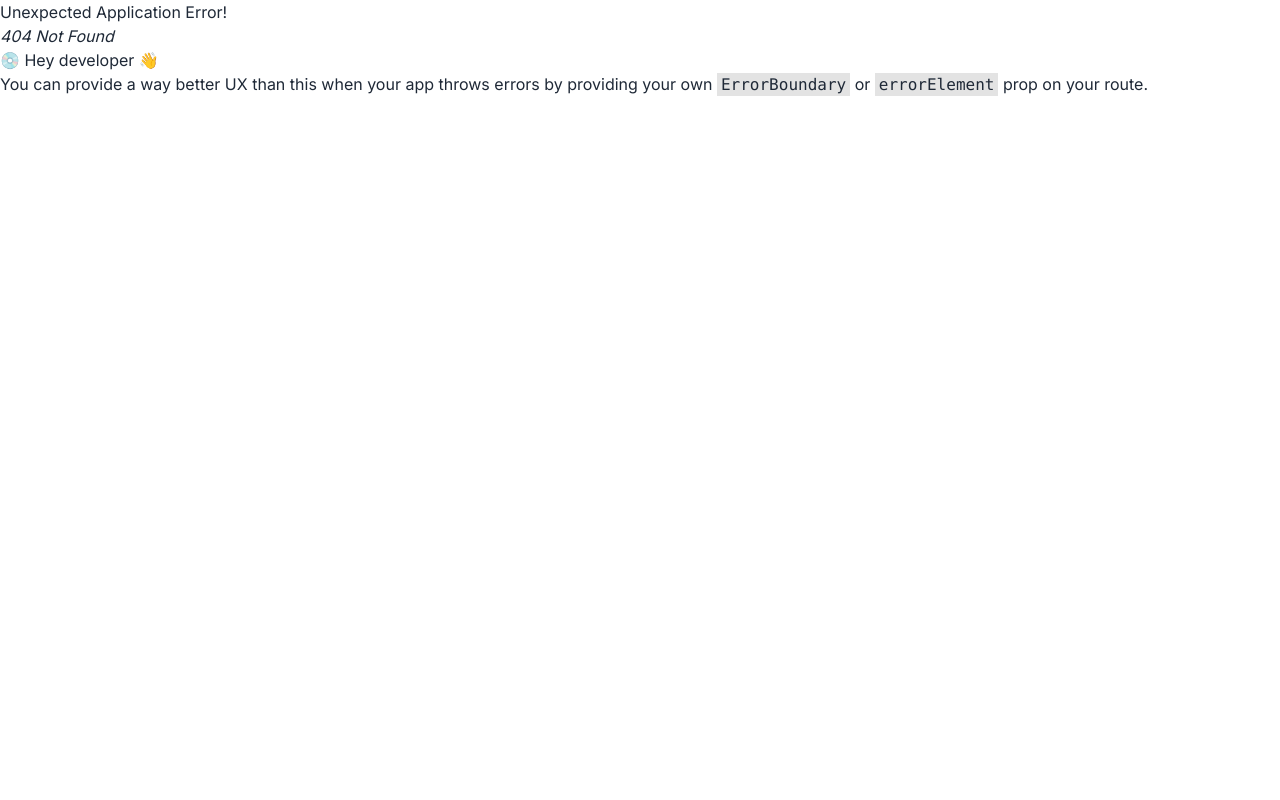
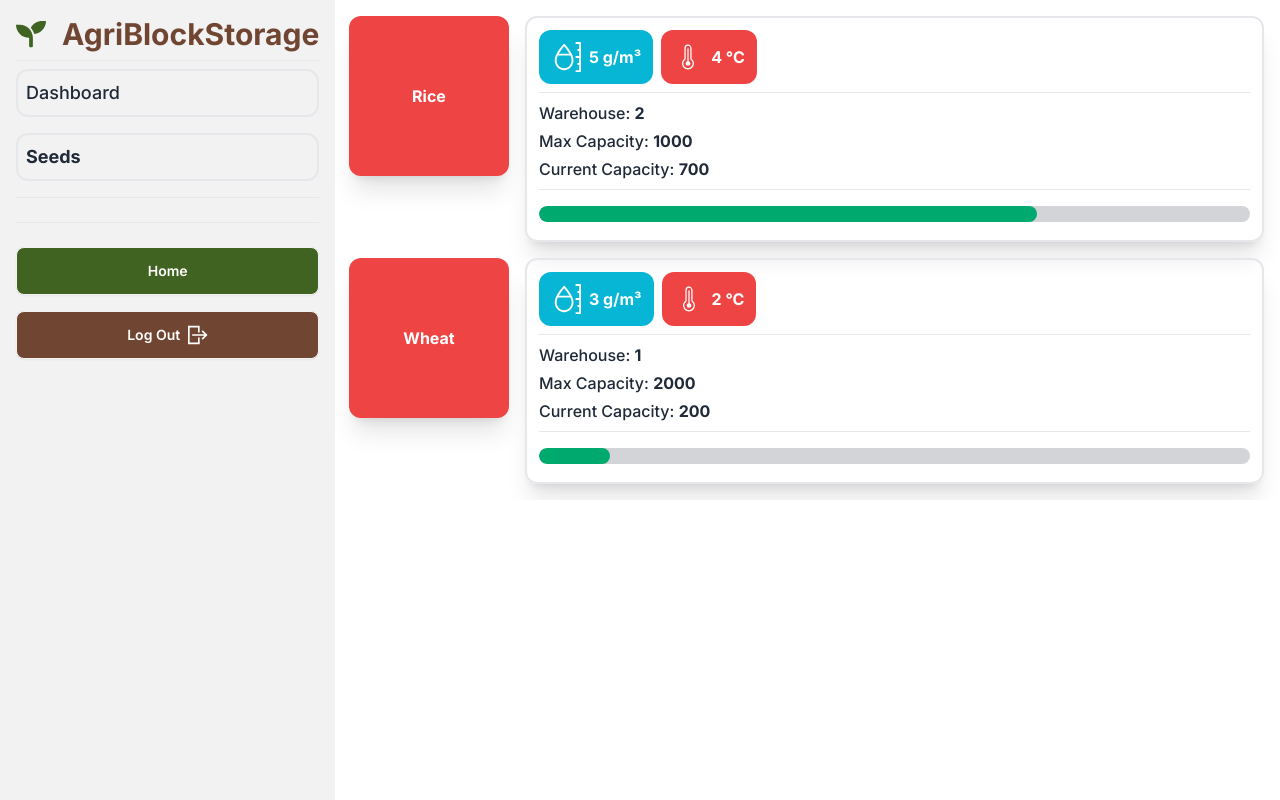
Before and after one commit to ShakeefAhmedRakin/AgriBlockStorage, a React (Vite) app: page /seeds in a window 1280 px wide. Before the commit this address had no page. Built offline with nearby package versions, Linux system fonts and the light colour scheme.

Commit message:
Completed seeds cards.

```diff
--- a/src/Root.jsx
+++ b/src/Root.jsx
@@ -26,7 +26,7 @@ const Root = () => {
               <span className="text-xs">Menu</span>
               <TbLayoutSidebarLeftExpandFilled />
             </label>
-            <div className="p-2 md:p-4 md:h-full ml-0 md:ml-[321px]">
+            <div className="p-2 md:p-4 md:h-full ml-0 md:ml-[333px]">
               <hr className="mt-[54px] block md:hidden" />
               <Outlet></Outlet>
             </div>
@@ -37,7 +37,7 @@ const Root = () => {
               aria-label="close sidebar"
               className="drawer-overlay"
             ></label>
-            <ul className="menu h-full p-4 w-80 bg-base-200 text-base-content fixed">
+            <ul className="menu h-full p-4 w-82 bg-base-200 text-base-content fixed">
               {/* Sidebar content here */}
               <div className="flex justify-between items-center gap-2">
                 <div className="text-secondary flex items-center gap-4">
@@ -57,27 +57,26 @@ const Root = () => {
               <div className="flex flex-col text-lg font-heading font-medium gap-4">
                 {/* SHARED ROUTE */}
                 <NavLink
-                  to={"/dashboard/"}
+                  to={"/"}
                   onClick={closeSidebar}
                   className={`p-2 w-full border-2 hover:underline rounded-xl ${
-                    location.pathname === "/dashboard" ? "text-primary" : ""
-                  } ${
-                    location.pathname === "/dashboard/" ? "text-primary" : ""
-                  } `}
+                    location.pathname === "/" ? "text-primary font-bold" : ""
+                  } ${location.pathname === "/test" ? "" : ""} `}
                 >
                   <li>Dashboard</li>
                 </NavLink>
                 <NavLink
-                  to={"/dashboard/profile"}
+                  to={"/seeds"}
                   onClick={closeSidebar}
                   className={`p-2 w-full border-2 hover:underline rounded-xl ${
-                    location.pathname === "/dashboard/profile"
-                      ? "text-primary"
+                    location.pathname === "/seeds"
+                      ? "text-primary font-bold"
                       : ""
-                  }`}
+                  } ${location.pathname === "/test" ? "" : ""} `}
                 >
-                  <li>My Profile</li>
+                  <li>Seeds</li>
                 </NavLink>
+
                 <hr />
 
                 <hr className="my-2" />
--- a/src/components/Inventory.jsx
+++ /dev/null
@@ -1,9 +0,0 @@
-const Inventory = () => {
-  return (
-    <>
-      <h1>Inventory</h1>
-    </>
-  );
-};
-
-export default Inventory;
--- /dev/null
+++ b/src/components/Seeds.jsx
@@ -0,0 +1,84 @@
+import { BsMoisture } from "react-icons/bs";
+import { CiTempHigh } from "react-icons/ci";
+
+const Seeds = () => {
+  let seedsItems = [
+    {
+      id: 1,
+      name: "Rice",
+      temperature: 4,
+      moisture: 5,
+      volume: 700,
+      capacity: 1000,
+      warehouse: 2,
+    },
+    {
+      id: 2,
+      name: "Wheat",
+      temperature: 2,
+      moisture: 3,
+      volume: 200,
+      capacity: 2000,
+      warehouse: 1,
+    },
+  ];
+
+  const calcFullness = (vol, cap) => {
+    return (parseInt(vol / cap) * 100).toString();
+  };
+
+  let history = [];
+  console.log(parseInt((700 / 1500) * 100));
+  return (
+    <>
+      {/* CONTAINER */}
+      <div className="space-y-4">
+        {/* DATAS */}
+        {seedsItems.map((item) => (
+          <div className="flex gap-4" key={item.id}>
+            <div className=" bg-red-500 text-white font-bold flex items-center justify-center h-40 aspect-square shadow-xl rounded-xl">
+              {item.name}
+            </div>
+            <div className="flex-1 border-2 rounded-xl shadow-xl p-3">
+              {/* SENSOR DATA */}
+              <div className="flex items-center gap-2">
+                <div className="bg-cyan-500 text-white font-bold p-3 flex items-center gap-2 rounded-xl">
+                  <BsMoisture className="text-3xl"></BsMoisture>
+                  <span>{item.moisture} g/m³</span>
+                </div>
+                <div className="bg-red-500 text-white font-bold p-3 flex items-center gap-2 rounded-xl">
+                  <CiTempHigh className="text-3xl"></CiTempHigh>
+                  <span>{item.temperature} °C</span>
+                </div>
+              </div>
+              <hr className="my-2" />
+              {/* INFORMATION */}
+              <div className="">
+                <h1 className="my-1 font-medium">
+                  Warehouse: <span className="font-bold">{item.warehouse}</span>
+                </h1>
+                <h1 className="my-1 font-medium">
+                  Max Capacity:{" "}
+                  <span className="font-bold">{item.capacity}</span>
+                </h1>
+                <h1 className="my-1 font-medium">
+                  Current Capacity:{" "}
+                  <span className="font-bold">{item.volume}</span>
+                </h1>
+              </div>
+              <hr className="my-2" />
+              {/* BAR/CAPACITY */}
+              <progress
+                className="progress h-4 mt-2 progress-success w-[100%]"
+                value={item.volume}
+                max={item.capacity}
+              ></progress>
+            </div>
+          </div>
+        ))}
+      </div>
+    </>
+  );
+};
+
+export default Seeds;
--- a/src/main.jsx
+++ b/src/main.jsx
@@ -4,6 +4,7 @@ import "./index.css";
 import { createBrowserRouter, RouterProvider } from "react-router-dom";
 import Root from "./Root";
 import DashboardHome from "./components/DashboardHome";
+import Seeds from "./components/Seeds";
 
 const router = createBrowserRouter([
   {
@@ -16,8 +17,8 @@ const router = createBrowserRouter([
         element: <DashboardHome></DashboardHome>,
       },
       {
-        path: "/seedstools",
-        element: <></>,
+        path: "/seeds",
+        element: <Seeds></Seeds>,
       },
       {
         path: "/machines",
```
